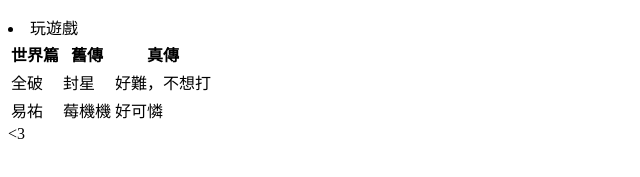
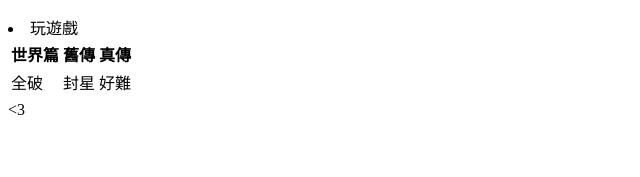
Before and after one commit to remy0305/git, a plain HTML site: page index.html in a window 1280 px wide. Shown: the part 439-616 px from the top of the page, without its empty margins (0-640 px from the left). Drawn offline with Linux system fonts and the light colour scheme.

Commit message:
Update index.html

```diff
--- a/index.html
+++ b/index.html
@@ -23,12 +23,12 @@
         <tr>
           <td>全破</td>
           <td>封星</td>
-          <td>好難，不想打</td>
+          <td>好難</td>
         </tr>
         <tr>
-          <td>易祐</td>
-          <td>莓機機</td>
-          <td>好可憐</td>
+          <td></td>
+          <td></td>
+          <td></td>
         </tr>
       </table>
 
```
